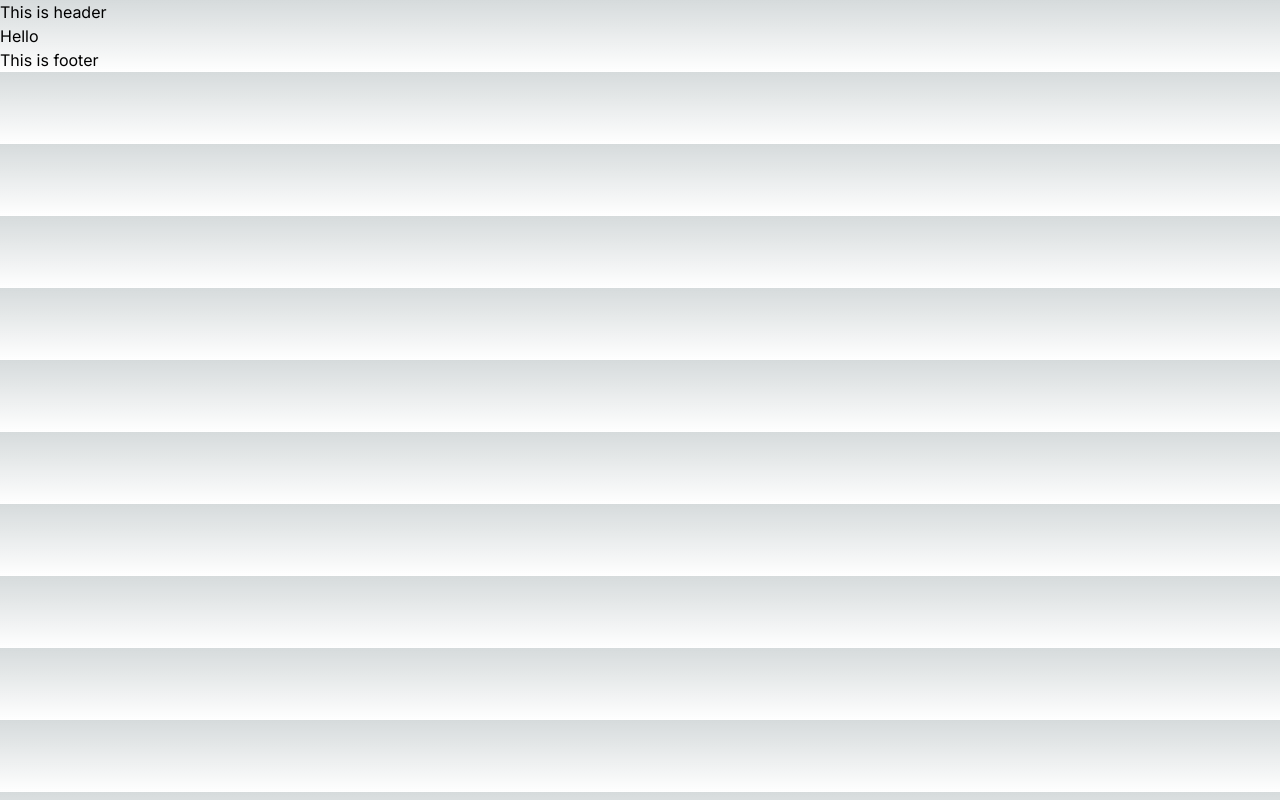
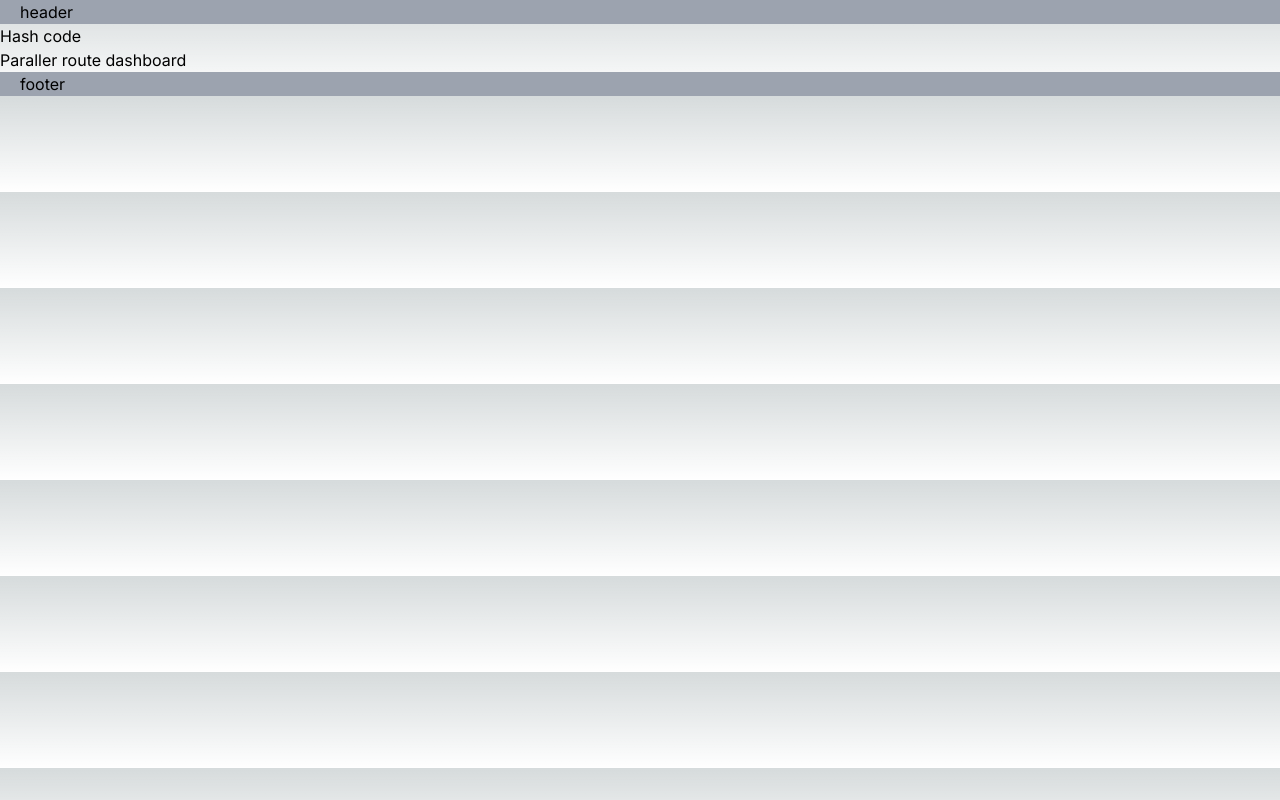
Before and after one commit to anwarhossain1/nextjs-14-prac, a Next.js app: page / in a window 1280 px wide. Built offline with nearby package versions, Linux system fonts and the light colour scheme.

Commit message:
parallel routes added though its not stable

```diff
--- /dev/null
+++ b/src/app/@hash/default.tsx
@@ -0,0 +1,3 @@
+export default function Default() {
+  return null;
+}
--- /dev/null
+++ b/src/app/@hash/page.tsx
@@ -0,0 +1,5 @@
+const page = () => {
+  return <div>Hash code</div>;
+};
+
+export default page;
--- a/src/app/layout.tsx
+++ b/src/app/layout.tsx
@@ -15,15 +15,18 @@ export const metadata: Metadata = {
 
 export default function RootLayout({
   children,
+  hash,
 }: Readonly<{
   children: React.ReactNode;
+  hash: React.ReactNode;
 }>) {
   return (
     <html lang="en">
       <body className={inter.className}>
-        <h1>This is header</h1>
+        <h1 className="w-100 pr-5 pl-5 bg-gray-400">header</h1>
+        {hash}
         {children}
-        <h1>This is footer</h1>
+        <h1 className="w-100 pr-5 pl-5 bg-gray-400">footer</h1>
       </body>
     </html>
   );
--- a/src/app/page.tsx
+++ b/src/app/page.tsx
@@ -1,3 +1,11 @@
+import Link from "next/link";
+
 export default function Home() {
-  return <div>Hello</div>;
+  return (
+    <div>
+      <Link href="/parallel-route-dashboard">
+        <p>Paraller route dashboard</p>
+      </Link>
+    </div>
+  );
 }
--- /dev/null
+++ b/src/app/parallel-route-dashboard/@analytics/page.tsx
@@ -0,0 +1,5 @@
+const page = () => {
+  return <div>Analytics</div>;
+};
+
+export default page;
--- /dev/null
+++ b/src/app/parallel-route-dashboard/@notification/page.tsx
@@ -0,0 +1,5 @@
+const page = () => {
+  return <div className="p-2 border-s-orange-50">Notification</div>;
+};
+
+export default page;
--- /dev/null
+++ b/src/app/parallel-route-dashboard/layout.tsx
@@ -0,0 +1,21 @@
+import React from "react";
+
+const layout = ({
+  children,
+  analytics,
+  notification,
+}: {
+  children: React.ReactNode;
+  analytics: React.ReactNode;
+  notification: React.ReactNode;
+}) => {
+  return (
+    <>
+      <div> {children}</div>
+      <div> {analytics}</div>
+      <div> {notification}</div>
+    </>
+  );
+};
+
+export default layout;
--- /dev/null
+++ b/src/app/parallel-route-dashboard/page.tsx
@@ -0,0 +1,5 @@
+const page = () => {
+  return <div>this is paraller route dashboard</div>;
+};
+
+export default page;
--- a/src/app/products/[productId]/layout.tsx
+++ b/src/app/products/[productId]/layout.tsx
@@ -1,10 +1,6 @@
 import React from "react";
 
 const layout = ({ children }: { children: React.ReactNode }) => {
-  const pro = 0;
-  if (pro === 0) {
-    throw new Error("this is error page");
-  }
   return (
     <div>
       <h1>Products header</h1>
--- a/src/app/products/error.tsx
+++ b/src/app/products/error.tsx
@@ -1,5 +1,5 @@
 "use client";
-const ErrorBoundary = ({ error }) => {
+const ErrorBoundary = ({ error }: { error: { message: string } }) => {
   return <div>{error.message}</div>;
 };
 
```
